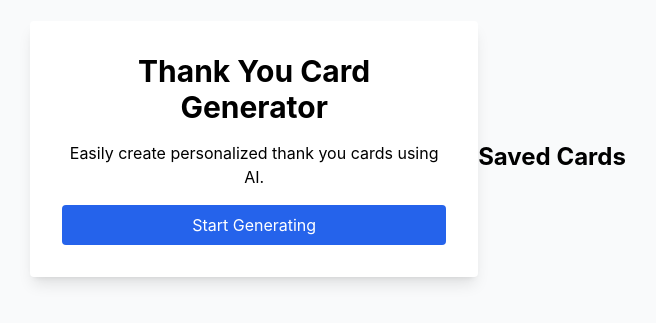
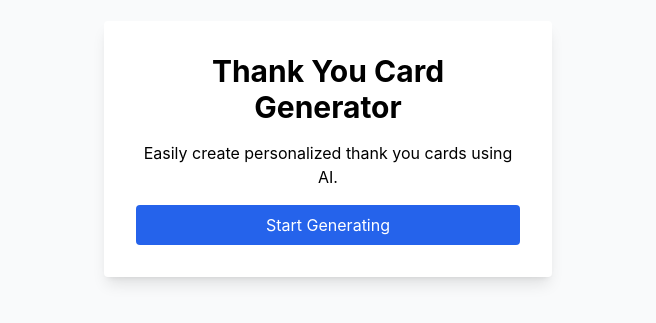
Before and after one commit to rc-iv/thankyou, a React (Create React App) app: page / in a window 1280 px wide. Shown: the part 251-574 px from the top of the page, without its empty margins (312-968 px from the left). Built offline with nearby package versions, Linux system fonts and the light colour scheme.

Commit message:
adjusted logic for saved cards, only appear after user saves a card

```diff
--- a/src/LandingPage.js
+++ b/src/LandingPage.js
@@ -1,4 +1,4 @@
-import React, {useState, useEffect, useRef} from 'react';
+import React, {useState, useRef} from 'react';
 import Modal from 'react-modal';
 import GiftInput from '../src/components/GiftInput/GiftInput';
 import styles from './LandingPage.module.css';
@@ -28,6 +28,7 @@ const LandingPage = () => {
     const timeoutRef = useRef(null);
 
     const [savedCards, setSavedCards] = useState([]);
+    const [hasSavedCards, setHasSavedCards] = useState(false);
 
 
     const openModal = () => {
@@ -105,6 +106,7 @@ const LandingPage = () => {
                 responseText,
             },
         ]);
+        setHasSavedCards(true);
     };
 
     return (
@@ -223,7 +225,7 @@ const LandingPage = () => {
                     </div>
                 </Modal>
             </div>
-            <SavedCards savedCards={savedCards}/>
+            {hasSavedCards && <SavedCards savedCards={savedCards} />}
         </div>
     );
 };
```
